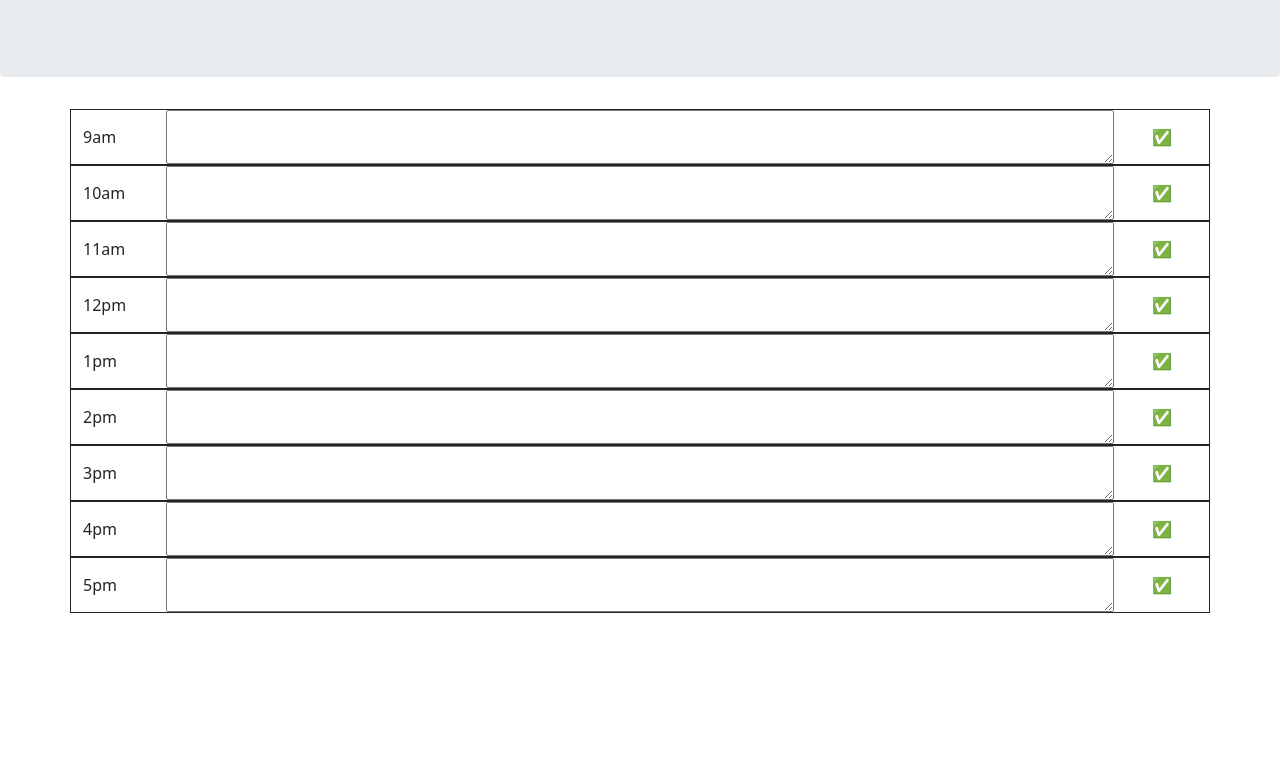
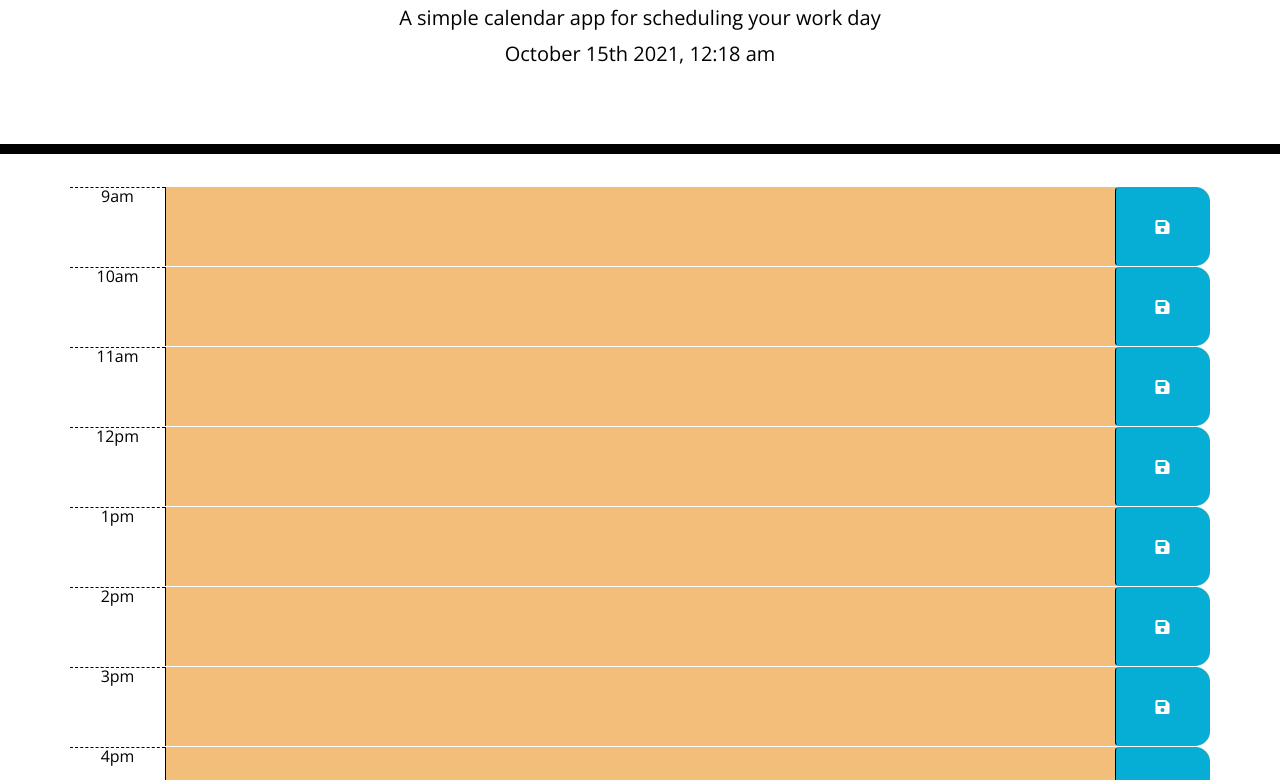
Before and after one commit to troywiegel/work-day-scheduler, a plain HTML site: page index.html in a window 1280 px wide. Shown: the part 182-962 px from the top of the page. Before the commit the page ends 800 px from the top, so only its background shows below. Drawn offline with nearby package versions, Linux system fonts and the light colour scheme.

Commit message:
created timeTracking and getStorage functions to complete the scheduler

```diff
--- a/assets/css/style.css
+++ b/assets/css/style.css
@@ -43,21 +43,24 @@ textarea {
 }
 
 .past {
-  background-color: grey;
+  background-color: #d3d3d3;
   color: white;
 }
 
 .present {
-  background-color: green;
+  background-color: #98e798;
   color: white;
 }
 
 .future {
-  background-color: blue;
+  background-color: rgb(243, 190, 122);
   color: white;
 }
 
 .saveBtn {
+  border-left: 1px solid black;
+  border-top-right-radius: 15px;
+  border-bottom-right-radius: 15px;
   background-color: #06aed5;
   color: white;
 }
--- a/assets/js/script.js
+++ b/assets/js/script.js
@@ -1,29 +1,6 @@
-// add entry to calendar and it saves it to local storage
-//label entries by time of day
+var currentDay = moment().format('MMMM Do YYYY, h:mm a');
+$('#currentDay').html(currentDay);
 
-//one part want to be able to type in box and click save so it goes to local storage
-//two part each time the page is refreshed, entries need to be pulled from local storage and added to page
-//three part change the class names in text areas based on what hour it is
-
-// use textarea for entries
-//one div per entry with a p tag, textarea and a button at the end
-
-//style isn't super important but functionality is
-
-// use bootstrap grid to setup? maybe get rid of css file or elements? make time and button take up a little amount of space and the text area big
-
-// colors don't need to update in real time just when page is refreshed
-
-// want one onclick to work for every saveBtn don't want a separate one for each
-//use class names not ID for the onlick part
-// see office hours for tuesday on how to setup onclick
-
-// console.log('moment', moment(), hour())
-
-// maybe make an array and set var names to an int to compare with moment time??
-
-var time = moment().format('hh');
-var nine = $('#9')
 
 $('.saveBtn').on('click', function() {
 
@@ -31,9 +8,47 @@ $('.saveBtn').on('click', function() {
 
 });
 
-if (time > (nine)) {
+function timeTracking() {
 
-    $(nine).addClass('past')
-    console.log('getting assigned class?', nine);
+    $('.time-block').each(function() {
 
-}
+        var currentTime = moment().hour();
+        var calendarTime = parseInt($(this).attr('id').split('hour')[1]);
+
+        if (calendarTime < currentTime) {
+
+            $(this).addClass('past');
+            $(this).removeClass('present');
+            $(this).removeClass('future');
+
+        } else if (calendarTime === currentTime) {
+
+            $(this).removeClass('past');
+            $(this).addClass('present');
+            $(this).removeClass('future');
+
+        } else {
+
+            $(this).removeClass('past');
+            $(this).removeClass('present');
+            $(this).addClass('future');
+
+        }
+    })
+};
+
+function getStorage() {
+
+$('#hour9 .description').val(localStorage.getItem('9'));
+$('#hour10 .description').val(localStorage.getItem('10'));
+$('#hour11 .description').val(localStorage.getItem('11'));
+$('#hour12 .description').val(localStorage.getItem('12'));
+$('#hour13 .description').val(localStorage.getItem('13'));
+$('#hour14 .description').val(localStorage.getItem('14'));
+$('#hour15 .description').val(localStorage.getItem('15'));
+$('#hour16 .description').val(localStorage.getItem('16'));
+$('#hour17 .description').val(localStorage.getItem('17'));
+
+};
+getStorage();
+timeTracking();
--- a/index.html
+++ b/index.html
@@ -6,75 +6,76 @@
     <meta name="viewport" content="width=device-width, initial-scale=1.0" />
     <meta http-equiv="X-UA-Compatible" content="ie=edge" />
     <link rel="stylesheet" href="https://stackpath.bootstrapcdn.com/bootstrap/4.3.1/css/bootstrap.min.css" />
-    <link href="https://cdn.jsdelivr.net/npm/bootstrap@5.1.3/dist/css/bootstrap.min.css" rel="stylesheet"
-        integrity="sha384-1BmE4kWBq78iYhFldvKuhfTAU6auU8tT94WrHftjDbrCEXSU1oBoqyl2QvZ6jIW3" crossorigin="anonymous">
     <link rel="stylesheet" href="https://use.fontawesome.com/releases/v5.8.1/css/all.css"
         integrity="sha384-50oBUHEmvpQ+1lW4y57PTFmhCaXp0ML5d60M1M7uH2+nqUivzIebhndOJK28anvf" crossorigin="anonymous" />
     <link href="https://fonts.googleapis.com/css?family=Open+Sans&display=swap" rel="stylesheet" />
+    <link href="https://fonts.googleapis.com/css2?family=Poppins:wght@400;700&display=swap" rel="stylesheet">
     <!-- <link rel="stylesheet" href="style.css" /> -->
+    <link rel="stylesheet" href="./assets/css/style.css">
     <title>Work Day Scheduler</title>
 </head>
 
 <body>
     <header class="jumbotron">
-        <h1 class="display-3 row justify-content-center">Work Day Scheduler</h1>
-        <p class="lead row justify-content-center">A simple calendar app for scheduling your work day</p>
+        <h1 class="display-3">Work Day Scheduler</h1>
+        <br><br>
+        <p class="lead">A simple calendar app for scheduling your work day</p>
         <p id="currentDay" class="lead"></p>
     </header>
 
     <div class="container">
-        <div id="hour-9" class="row align-items-center border border-dark">
+        <div id="hour9" class="row time-block">
             <div class="col-1 hour">9am</div>
             <textarea id="9" class="col-10 description"></textarea>
-            <button name="9" class="btn saveBtn col-1">&#9989;</button>
+            <button name="9" class="btn saveBtn col-1 fas fa-save"></button>
         </div>
 
-        <div id="hour-10" class="row align-items-center border border-dark">
+        <div id="hour10" class="row time-block">
             <div class="col-1 hour">10am</div>
             <textarea id="10" class="col-10 description"></textarea>
-            <button name="10" class="btn saveBtn col-1">&#9989;</button>
+            <button name="10" class="btn saveBtn col-1 fas fa-save"></button>
         </div>
 
-        <div id="hour-11" class="row align-items-center border border-dark">
+        <div id="hour11" class="row time-block">
             <div class="col-1 hour">11am</div>
             <textarea id="11" class="col-10 description"></textarea>
-            <button name="11" class="btn saveBtn col-1">&#9989;</button>
+            <button name="11" class="btn saveBtn col-1 fas fa-save"></button>
         </div>
 
-        <div id="hour-12" class="row align-items-center border border-dark">
+        <div id="hour12" class="row time-block">
             <div class="col-1 hour">12pm</div>
             <textarea id="12" class="col-10 description"></textarea>
-            <button name="12" class="btn saveBtn col-1">&#9989;</button>
+            <button name="12" class="btn saveBtn col-1 fas fa-save"></button>
         </div>
 
-        <div id="hour-13" class="row align-items-center border border-dark">
+        <div id="hour13" class="row time-block">
             <div class="col-1 hour">1pm</div>
             <textarea id="13" class="col-10 description"></textarea>
-            <button name="13" class="btn saveBtn col-1">&#9989;</button>
+            <button name="13" class="btn saveBtn col-1 fas fa-save"></button>
         </div>
 
-        <div id="hour-14" class="row align-items-center border border-dark">
+        <div id="hour14" class="row time-block">
             <div class="col-1 hour">2pm</div>
             <textarea id="14" class="col-10 description"></textarea>
-            <button name="14" class="btn saveBtn col-1">&#9989;</button>
+            <button name="14" class="btn saveBtn col-1 fas fa-save"></button>
         </div>
 
-        <div id="hour-15" class="row align-items-center border border-dark">
+        <div id="hour15" class="row time-block">
             <div class="col-1 hour">3pm</div>
             <textarea id="15" class="col-10 description"></textarea>
-            <button name="15" class="btn saveBtn col-1">&#9989;</button>
+            <button name="15" class="btn saveBtn col-1 fas fa-save"></button>
         </div>
 
-        <div id="hour-16" class="row align-items-center border border-dark">
+        <div id="hour16" class="row time-block">
             <div class="col-1 hour">4pm</div>
             <textarea id="16" class="col-10 description"></textarea>
-            <button name="16" class="btn saveBtn col-1">&#9989;</button>
+            <button name="16" class="btn saveBtn col-1 fas fa-save"></button>
         </div>
 
-        <div id="hour-17" class="row align-items-center border border-dark">
+        <div id="hour17" class="row time-block">
             <div class="col-1 hour">5pm</div>
             <textarea id="17" class="col-10 description"></textarea>
-            <button name="17" class="btn saveBtn col-1">&#9989;</button>
+            <button name="17" class="btn saveBtn col-1 fas fa-save"></button>
         </div>
     </div>
 
```
